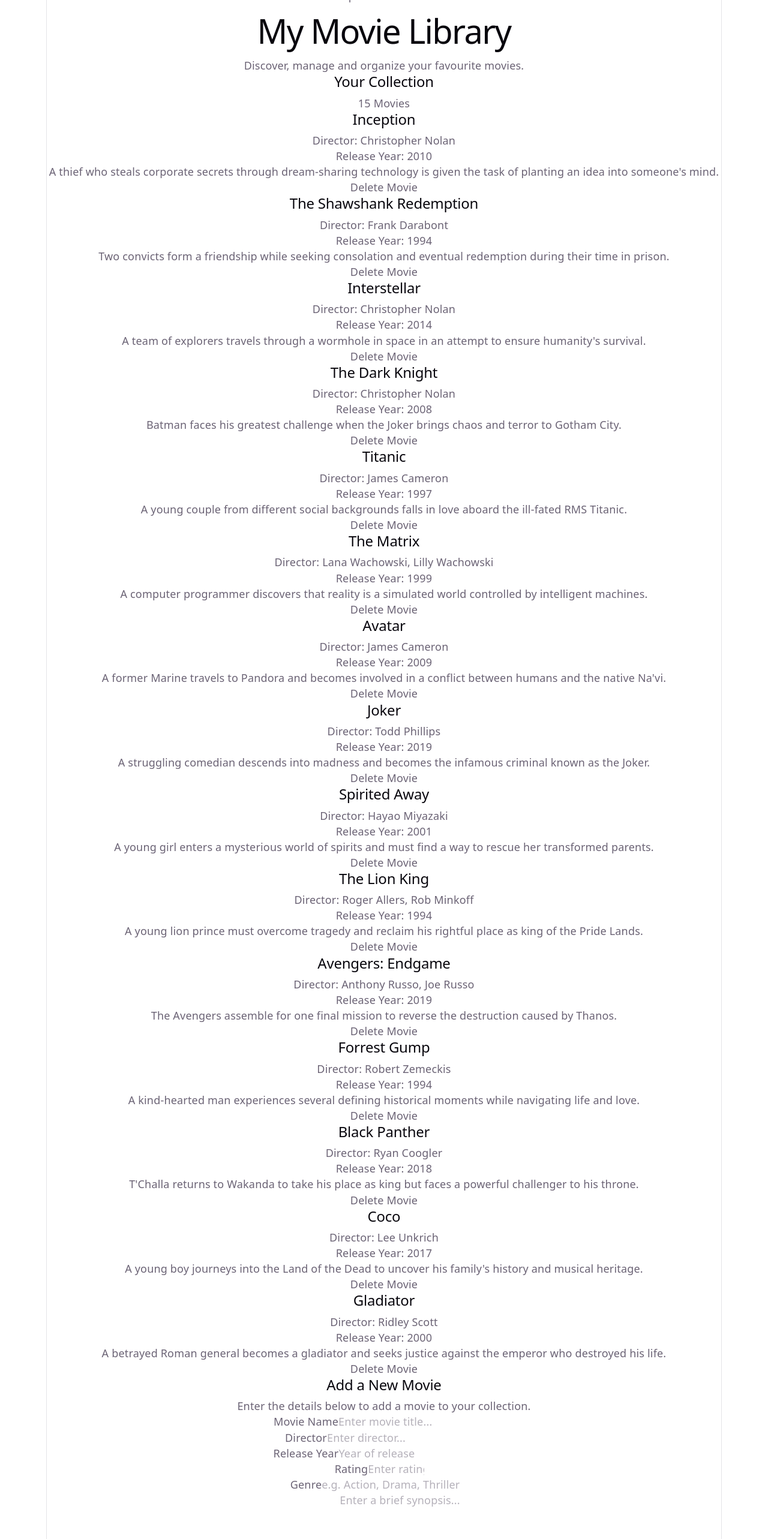
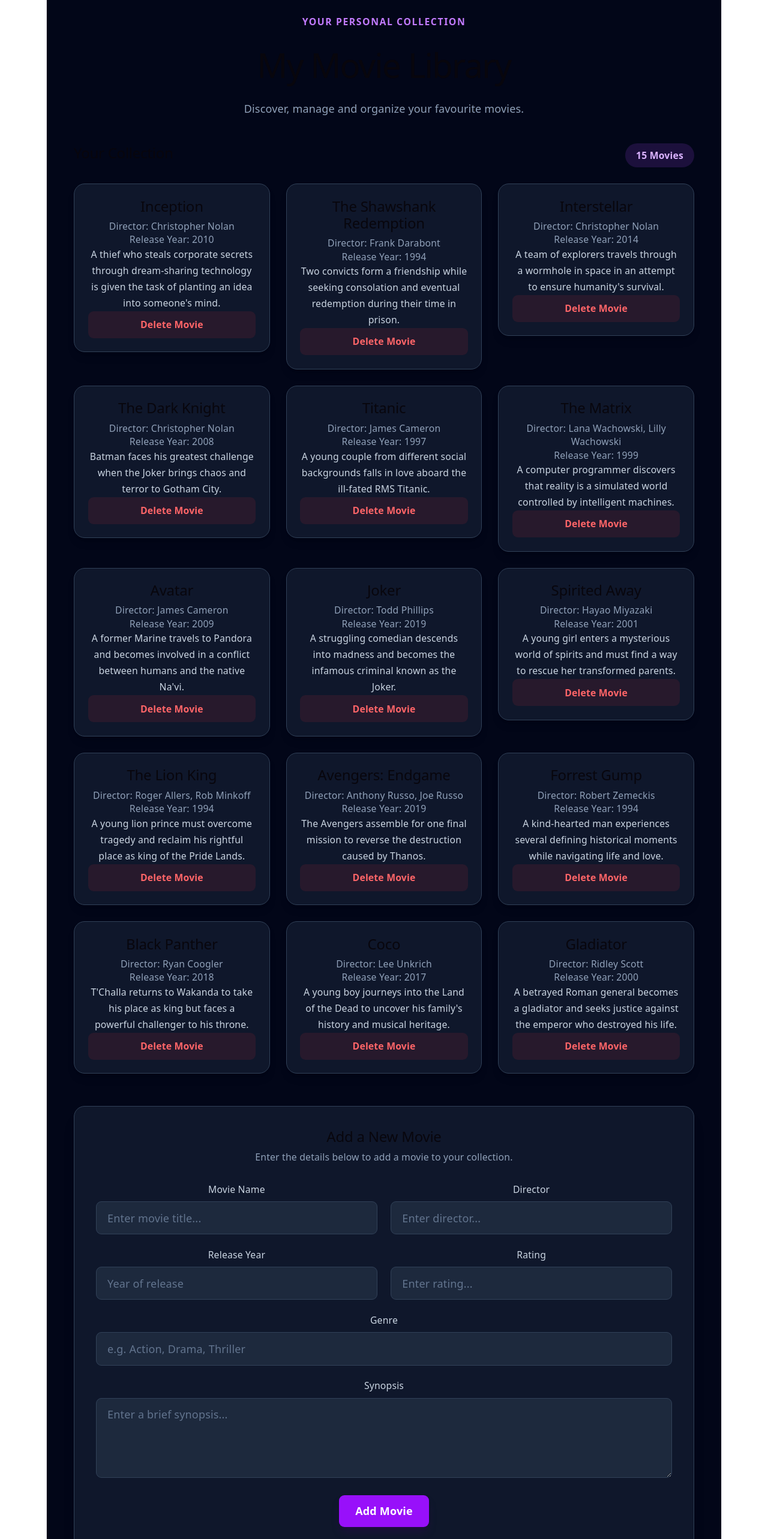
Before and after one commit to macklenton/Movie_Library, a React (Vite) app: page / in a window 1280 px wide. Shown: the part 20-2586 px from the top of the page at 60% size. Built offline with nearby package versions, Linux system fonts and the light colour scheme.

Commit message:
add classes an css styling to my code

```diff
--- a/src/App.jsx
+++ b/src/App.jsx
@@ -1,5 +1,6 @@
+
 import MovieCard from "./MovieCard";
-import { useState } from "react";
+import {useState} from "react";
 
 function App() {
 const initialMovies = [
@@ -140,13 +141,13 @@ function App() {
     }
 ];
 
-    const [movies, setMovies] = useState(initialMovies);
+const [movies, setMovies] = useState(initialMovies)
 
-    function handleSUbmit(event) {
-        event.preventDefault();
+function handleSUbmit(event){
+  event.preventDefault()
 
   const form = event.target;
-        const formData = new FormData(form);
+  const formData = new FormData(form)
 
   const title = formData.get("name");
   const director = formData.get("director");
@@ -158,18 +159,18 @@ function App() {
     .split(",")
     .map(item => item.trim());
 
-        const newMovie = {
+  const newMovie ={
     id: Date.now(),
     title: title,
     director: director,
     releaseYear: releaseYear,
     rating: rating,
-            synopsis: synopsis,
+    synopsis : synopsis,
     genre: genre
   };
 
   setMovies(previousMovies => [...previousMovies, newMovie]);
-        form.reset();
+  form.reset()
 }
 
 function deleteMovie(id) {
@@ -178,80 +179,115 @@ function App() {
     );
 }
 
-    return (
-        <main>
+return(
+    <main className="min-h-screen bg-slate-950 px-5 py-10 text-white md:px-10">
 
     {/* Page Heading */}
-            <header>
-                <p>Your personal collection</p>
-                <h1>My Movie Library</h1>
-                <p>Discover, manage and organize your favourite movies.</p>
+    <header className="mx-auto mb-10 max-w-7xl">
+        <p className="mb-2 text-sm font-semibold uppercase tracking-widest text-purple-400">
+            Your personal collection
+        </p>
+
+        <h1 className="text-4xl font-extrabold tracking-tight md:text-5xl">
+            My Movie Library
+        </h1>
+
+        <p className="mt-3 text-slate-400">
+            Discover, manage and organize your favourite movies.
+        </p>
     </header>
 
-            <div>
+    <div className="mx-auto max-w-7xl">
 
     {/* Movie Collection */}
-                <section>
+    <section className="mb-12">
 
-                    <div>
-                        <h2>Your Collection</h2>
-                        <span>{movies.length} Movies</span>
+        <div className="mb-6 flex items-center justify-between">
+            <h2 className="text-2xl font-bold text-white">
+                Your Collection
+            </h2>
+
+            <span className="rounded-full bg-purple-500/15 px-4 py-2 text-sm font-semibold text-purple-300">
+                {movies.length} Movies
+            </span>
         </div>
 
-                    <div>
-                        {movies.map((movie) => (
+        <div className="grid grid-cols-1 gap-6 sm:grid-cols-2 lg:grid-cols-3">
+
+        {movies.map((movie)=>(
             <div key={movie.id}>
                 <MovieCard
                     data={movie}
-                                    onDelete={() => deleteMovie(movie.id)}
+                    onDelete={()=> deleteMovie(movie.id)}
                 />
             </div>
         ))}
+
         </div>
     </section>
 
     {/* Add Movie Form */}
-                <section>
+    <section className="rounded-2xl border border-slate-700 bg-slate-900 p-6 shadow-xl md:p-8">
+
+        <div className="mb-7">
+            <h2 className="text-2xl font-bold text-white">
+                Add a New Movie
+            </h2>
+
+            <p className="mt-2 text-sm text-slate-400">
+                Enter the details below to add a movie to your collection.
+            </p>
+        </div>
+
+        <form onSubmit={handleSUbmit} className="grid grid-cols-1 gap-5 md:grid-cols-2">
 
             <div>
-                        <h2>Add a New Movie</h2>
-                        <p>Enter the details below to add a movie to your collection.</p>
-                    </div>
+                <label htmlFor="name" className="mb-2 block text-sm font-medium text-slate-300">
+                    Movie Name
+                </label>
 
-                    <form onSubmit={handleSUbmit}>
-
-                        <div>
-                            <label htmlFor="name">Movie Name</label>
                 <input
                     type="text"
                     id="name"
                     name="name"
                     placeholder="Enter movie title..."
+                    className="w-full rounded-lg border border-slate-700 bg-slate-800 px-4 py-3 text-white outline-none transition placeholder:text-slate-500 focus:border-purple-500 focus:ring-2 focus:ring-purple-500/20"
                 />
             </div>
 
             <div>
-                            <label htmlFor="director">Director</label>
+                <label htmlFor="director" className="mb-2 block text-sm font-medium text-slate-300">
+                    Director
+                </label>
+
                 <input
                     type="text"
                     id="director"
                     name="director"
                     placeholder="Enter director..."
+                    className="w-full rounded-lg border border-slate-700 bg-slate-800 px-4 py-3 text-white outline-none transition placeholder:text-slate-500 focus:border-purple-500 focus:ring-2 focus:ring-purple-500/20"
                 />
             </div>
 
             <div>
-                            <label htmlFor="year">Release Year</label>
+                <label htmlFor="year" className="mb-2 block text-sm font-medium text-slate-300">
+                    Release Year
+                </label>
+
                 <input
                     type="number"
                     id="year"
                     name="year"
                     placeholder="Year of release"
+                    className="w-full rounded-lg border border-slate-700 bg-slate-800 px-4 py-3 text-white outline-none transition placeholder:text-slate-500 focus:border-purple-500 focus:ring-2 focus:ring-purple-500/20"
                 />
             </div>
 
             <div>
-                            <label htmlFor="rating">Rating</label>
+                <label htmlFor="rating" className="mb-2 block text-sm font-medium text-slate-300">
+                    Rating
+                </label>
+
                 <input
                     type="number"
                     id="rating"
@@ -260,31 +296,43 @@ function App() {
                     step={0.1}
                     name="rating"
                     placeholder="Enter rating..."
+                    className="w-full rounded-lg border border-slate-700 bg-slate-800 px-4 py-3 text-white outline-none transition placeholder:text-slate-500 focus:border-purple-500 focus:ring-2 focus:ring-purple-500/20"
                 />
             </div>
 
-                        <div>
-                            <label htmlFor="genre">Genre</label>
+            <div className="md:col-span-2">
+                <label htmlFor="genre" className="mb-2 block text-sm font-medium text-slate-300">
+                    Genre
+                </label>
+
                 <input
                     type="text"
                     name="genre"
                     id="genre"
                     placeholder="e.g. Action, Drama, Thriller"
+                    className="w-full rounded-lg border border-slate-700 bg-slate-800 px-4 py-3 text-white outline-none transition placeholder:text-slate-500 focus:border-purple-500 focus:ring-2 focus:ring-purple-500/20"
                 />
             </div>
 
-                        <div>
-                            <label htmlFor="synopsis">Synopsis</label>
+            <div className="md:col-span-2">
+                <label htmlFor="synopsis" className="mb-2 block text-sm font-medium text-slate-300">
+                    Synopsis
+                </label>
+
                 <textarea
                     name="synopsis"
                     id="synopsis"
                     rows="4"
                     placeholder="Enter a brief synopsis..."
+                    className="w-full resize-y rounded-lg border border-slate-700 bg-slate-800 px-4 py-3 text-white outline-none transition placeholder:text-slate-500 focus:border-purple-500 focus:ring-2 focus:ring-purple-500/20"
                 ></textarea>
             </div>
 
-                        <div>
-                            <button type="submit">
+            <div className="md:col-span-2">
+                <button
+                    type="submit"
+                    className="w-full rounded-lg bg-purple-600 px-6 py-3 font-semibold text-white shadow-lg shadow-purple-950/30 transition hover:bg-purple-500 active:scale-[0.99] md:w-auto"
+                >
                     Add Movie
                 </button>
             </div>
@@ -294,7 +342,8 @@ function App() {
 
     </div>
     </main>
-    );
+)
+
 }
 
-export default App;
+export default App
--- a/src/MovieCard.jsx
+++ b/src/MovieCard.jsx
@@ -1,32 +1,34 @@
-function MovieCard({ data, onDelete }) {
-    return (
-        <article>
 
-            <h2>
+function MovieCard({data, onDelete}) {
+    return(
+        <article className="flex flex-col rounded-2xl border border-slate-700 bg-slate-900 p-5 shadow-lg transition duration-300 hover:-translate-y-1 hover:border-purple-500">
+
+            <h2 className="mb-2 text-xl font-bold text-white">
                 {data.title}
             </h2>
 
-            <p>
+            <p className="mb-2 text-sm text-slate-400">
                 Director: {data.director}
             </p>
 
-            <p>
+            <p className="mb-3 text-sm text-slate-400">
                 Release Year: {data.releaseYear}
             </p>
 
-            <p>
+            <p className="mb-5 flex-grow text-sm leading-6 text-slate-300">
                 {data.synopsis}
             </p>
 
             <button
                 type="button"
                 onClick={onDelete}
+                className="rounded-lg bg-red-500/10 px-4 py-2.5 text-sm font-semibold text-red-400 transition hover:bg-red-500 hover:text-white"
             >
                 Delete Movie
             </button>
 
         </article>
-    );
+    )
+
 }
-
-export default MovieCard;
+export default MovieCard
```
Lines whose indentation alone changed are shown as unchanged.
